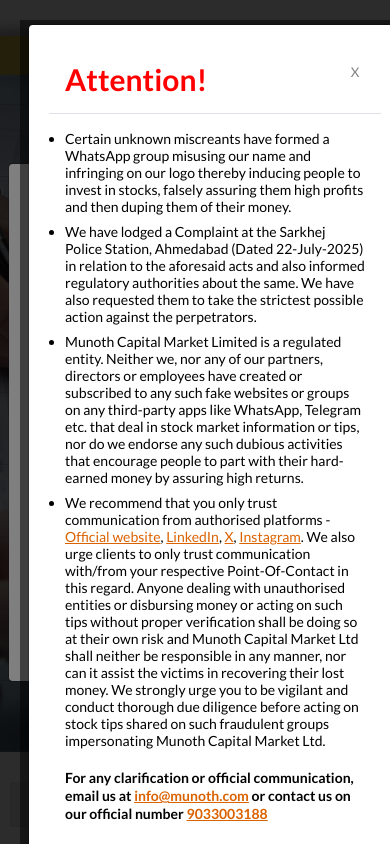
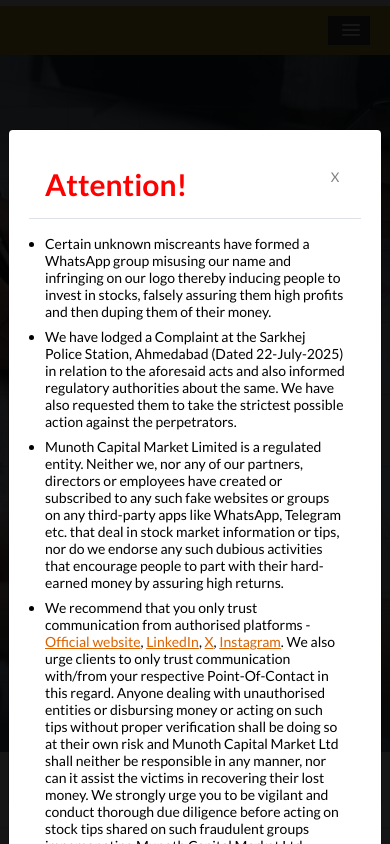
Before and after one commit to webtesting22/munoth, a React (Vite) app: page / in a window 390 px wide. Shown: the top 844 px of the page. Built offline with nearby package versions, Linux system fonts and the light colour scheme.

Commit message:
Some Changes are live

```diff
--- a/package.json
+++ b/package.json
@@ -12,6 +12,7 @@
   "dependencies": {
     "react": "^19.1.1",
     "react-dom": "^19.1.1",
+    "react-icons": "^5.5.0",
     "react-slick": "^0.31.0",
     "react-transition-group": "^4.4.5",
     "slick-carousel": "^1.8.1"
--- a/public/styles/common.css
+++ b/public/styles/common.css
@@ -328,7 +328,7 @@ a {
     display: inline-block;
     color: #fff;
     background: #95b5dc;
-    font-size: 35px;
+    font-size: 40px;
     padding: 10px 40px;
     min-width: 183px;
 
@@ -777,7 +777,7 @@ h2 {
 
 #download-block .block-inner {
     float: left;
-    margin: 0 2.7% 6%;
+    margin: 0 2.7% 4%;
     border: 1px solid #d0b450;
     width: 27.7%;
     background: #fff;
@@ -1256,9 +1256,9 @@ footer ul li {
     /* margin-left: 24px; */
 }
 
-footer .cf{
-display: flex;
-justify-content: space-between;
+footer .cf {
+    display: flex;
+    justify-content: space-between;
 }
 
 footer ul li:first-child {
@@ -1373,7 +1373,7 @@ ul#news-tricker li::after {
     width: 240px;
 }
 
-.contact-bottom{
+.contact-bottom {
     display: flex;
     flex-wrap: wrap;
     justify-content: space-between;
@@ -1381,6 +1381,16 @@ ul#news-tricker li::after {
 
 .contact-bottom .block03 {
     width: 195px;
+}
+
+.Social-header {
+    display: flex;
+    gap: 50px;
+    padding: 20px 0px;
+}
+
+.Social-header .social-icons svg {
+    font-size: 30px;
 }
 
 .contact-bottom .block.last {
@@ -1563,7 +1573,11 @@ ul#news-tricker li::after {
     border-bottom-left-radius: calc(.3rem - 1px);
 }
 
-.FirstContainer{
+.FirstContainer {
     display: flex;
     margin-bottom: 40px;
 }
+
+section{
+    border-top: 2px solid rgba(0, 0, 0, 0.07);
+}
--- a/public/styles/responsive.css
+++ b/public/styles/responsive.css
@@ -925,12 +925,12 @@
 		position: relative;
 		width: 95%;
 		padding: 2.5%;
-		display: none;
+		/* display: none; */
 	}
 
 	#banner .title h2 {
 		font-size: 18px;
-		line-height: 20px;
+		line-height: 35px;
 	}
 
 	#banner .title p {
--- a/src/App.css
+++ b/src/App.css
@@ -231,7 +231,7 @@ a{
 }
 
 .main-title span {
-  font-size: 24px;
+  font-size: 36px;
   font-weight: 700;
   color: #274f80;
   vertical-align: middle;
--- a/src/components/AboutUs.jsx
+++ b/src/components/AboutUs.jsx
@@ -1,3 +1,5 @@
+import { FaLinkedin } from "react-icons/fa6";
+
 const AboutUs = () => {
   return (
     <section id="about-us">
@@ -30,15 +32,29 @@ const AboutUs = () => {
         <div className="row">
           <div className="col-12 col-lg-6">
             <img src="/images/shantilal_jain.jpg" className="img-fluid" alt="Shantilal Misrimal Jain" />
+            <div className="Social-header">
             <h3>Shantilal Misrimal Jain<br /><small><i>Non Executive Chairman</i></small></h3>
+            <div className="social-icons">
+              <a href="https://www.linkedin.com/in/shantilal-jain-8792433b/" target="_blank" rel="noopener noreferrer">
+                <FaLinkedin />
+              </a>
+            </div>
+            </div>
             <p>He is the founder of the Munoth Group that comprises of private and public limited companies. Originally in Import business, the group has expanded to Financial Markets, Real Estate, Ware Housing, Leasing and Construction. Active in business since an early age of 17 years, his strategic guidance has helper the group in year on year progress. Many charities and philanthropic activities are credited to his name. He is also a proud recipient of "Glory of Gujarat" award by hands of the Governor of Gujarat.</p>
           </div>
           <div className="col-12 col-lg-6">
             <img src="/images/siddharth_jain.jpg" className="img-fluid" alt="Siddharth Jain" />
+            <div className="Social-header">
             <h3>Siddharth Jain<br /><small><i>Managing Director</i></small></h3>
+            <div className="social-icons">
+              <a href="https://www.linkedin.com/in/siddharth-jain-521035a" target="_blank" rel="noopener noreferrer">
+                <FaLinkedin />
+              </a>
+            </div>
+            </div>
             <p>He is the Managing Director of Munoth Group based in Ahmedabad, that has interests in Equities, Debt, Real Estate, Leasing, Private Investments and Run a Hedge fund - AIF Category III. Members of NSE, BSE and CDSL, he has been a part of the group's investment business for the last 20 years. He has been responsible for setting up the financial services business which included an arbitrage desk, sub-broker and remisser network, advised base premium brokerage desk and trading/investment in proprietary book. He is a believer in fundamental analysis and the rich learning on understanding fundamentals of the companies has come to him in legacy. Apart from these he is the Member of GCCI and Founder Chief Patron of JITO. He Attended Prestigious eurekahedge conference in New York as speaker on the ASIA Panel. He is also on the Investors Panel of Centre of Innovation, Incubation and Entrepreneurship at IIM Ahmedabad.</p>
             <p>At JITO, Siddharth was Founder Joint Secretary of JITO Ahmedabad Chapter, a part of Founding Team of Jito Incubation and Innovation Foundation (JIIF) followed by a Vice Chairman 2018-2020 and Later Chairman of Jito Incubation and Innovation Foundation 2020-2022.</p>
-            <p>For more info, please visit his <a href="https://www.linkedin.com/in/siddharth-jain-521035a" target="_blank" rel="noopener noreferrer">LinkedIn</a> profile.</p>
+            {/* <p>For more info, please visit his <a href="https://www.linkedin.com/in/siddharth-jain-521035a" target="_blank" rel="noopener noreferrer">LinkedIn</a> profile.</p> */}
           </div>
         </div>
       </div>
--- a/src/components/Contact.jsx
+++ b/src/components/Contact.jsx
@@ -65,7 +65,7 @@ const Contact = () => {
                 S G Road, Ahmedabad - 380058
               </p>
               <ul>
-                <li className="number"><a href="tel:9033003188">+919033003188</a></li>
+                <li className="number"><a href="tel:9033003188">+91 9033003188</a></li>
                 <li className="email">
                   <a href="mailto:info@munoth.com">info@munoth.com</a> | {' '}
                   <a href="mailto:grievances@munoth.com">grievances@munoth.com</a>
--- a/src/components/MobileMenu.jsx
+++ b/src/components/MobileMenu.jsx
@@ -122,7 +122,10 @@ const MobileMenu = () => {
         @media screen and (max-width: 767px) {
           .slicknav_menu {
             display: block;
+            margin-top: -30px;
+    padding: 10px 20px;
           }
+
         }
 
         .slicknav_btn {
--- a/src/components/Modal.jsx
+++ b/src/components/Modal.jsx
@@ -46,16 +46,16 @@ const Modal = ({ type, onClose }) => {
   const modalZIndex = type === 'derivatives' ? 1055 : 1060  // Attention modal should be on top
 
   // Offset the second modal slightly so both are visible
-  const modalStyle = {
-    zIndex: modalZIndex,
-    ...(type === 'attention' && {
-      transform: 'translate(20px, 20px)'
-    })
-  }
+  // const modalStyle = {
+  //   zIndex: modalZIndex,
+  //   ...(type === 'attention' && {
+  //     transform: 'translate(20px, 20px)'
+  //   })
+  // }
 
   return (
     <>
-      <div className="modal show" style={modalStyle}>
+      <div className="modal show">
         <div className="modal-dialog">
           <div className="modal-content">
             <div className="modal-header">
@@ -184,6 +184,11 @@ const Modal = ({ type, onClose }) => {
         .modal-backdrop.show {
           opacity: 0.5;
         }
+          @media (max-width:780px){
+    .modal-content{
+        margin-top: 300px !important;
+    }
+}
       `}</style>
     </>
   )
--- a/src/components/WhatsAppButton.css
+++ b/src/components/WhatsAppButton.css
@@ -88,18 +88,19 @@
 
 @media (max-width: 480px) {
   .whatsapp-button-container {
-    bottom: 10px;
-    right: 10px;
+    bottom: 20px;
+    right: 30px;
   }
 
   .whatsapp-button {
-    width: 70px;
-    height: 70px;
+    width: 50px;
+    height: 50px;
+    padding: 15px;
   }
 
   .whatsapp-button svg {
-    width: 28px;
-    height: 28px;
+    width: 50px;
+    height: 50px;
   }
 
   .pulse-ring {
--- a/src/components/WhatsAppButton.jsx
+++ b/src/components/WhatsAppButton.jsx
@@ -27,8 +27,8 @@ const WhatsAppButton = () => {
         >
           <path d="M17.472 14.382c-.297-.149-1.758-.867-2.03-.967-.273-.099-.471-.148-.67.15-.197.297-.767.966-.94 1.164-.173.199-.347.223-.644.075-.297-.15-1.255-.463-2.39-1.475-.883-.788-1.48-1.761-1.653-2.059-.173-.297-.018-.458.13-.606.134-.133.298-.347.446-.52.149-.174.198-.298.298-.497.099-.198.05-.371-.025-.52-.075-.149-.669-1.612-.916-2.207-.242-.579-.487-.5-.669-.51-.173-.008-.371-.01-.57-.01-.198 0-.52.074-.792.372-.272.297-1.04 1.016-1.04 2.479 0 1.462 1.065 2.875 1.213 3.074.149.198 2.096 3.2 5.077 4.487.709.306 1.262.489 1.694.625.712.227 1.36.195 1.871.118.571-.085 1.758-.719 2.006-1.413.248-.694.248-1.289.173-1.413-.074-.124-.272-.198-.57-.347m-5.421 7.403h-.004a9.87 9.87 0 01-5.031-1.378l-.361-.214-3.741.982.998-3.648-.235-.374a9.86 9.86 0 01-1.51-5.26c.001-5.45 4.436-9.884 9.888-9.884 2.64 0 5.122 1.03 6.988 2.898a9.825 9.825 0 012.893 6.994c-.003 5.45-4.437 9.884-9.885 9.884m8.413-18.297A11.815 11.815 0 0012.05 0C5.495 0 .16 5.335.157 11.892c0 2.096.547 4.142 1.588 5.945L.057 24l6.305-1.654a11.882 11.882 0 005.683 1.448h.005c6.554 0 11.89-5.335 11.893-11.893A11.821 11.821 0 0020.885 3.488"/>
         </svg>
-        <div className="pulse-ring"></div>
-        <div className="pulse-ring pulse-ring-delay"></div>
+        {/* <div className="pulse-ring"></div>
+        <div className="pulse-ring pulse-ring-delay"></div> */}
       </button>
     </div>
   );
```
